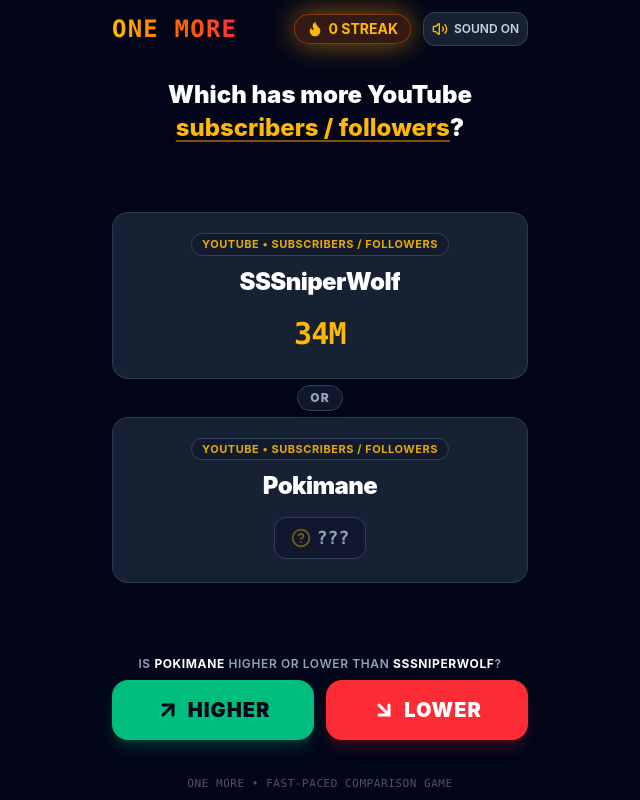
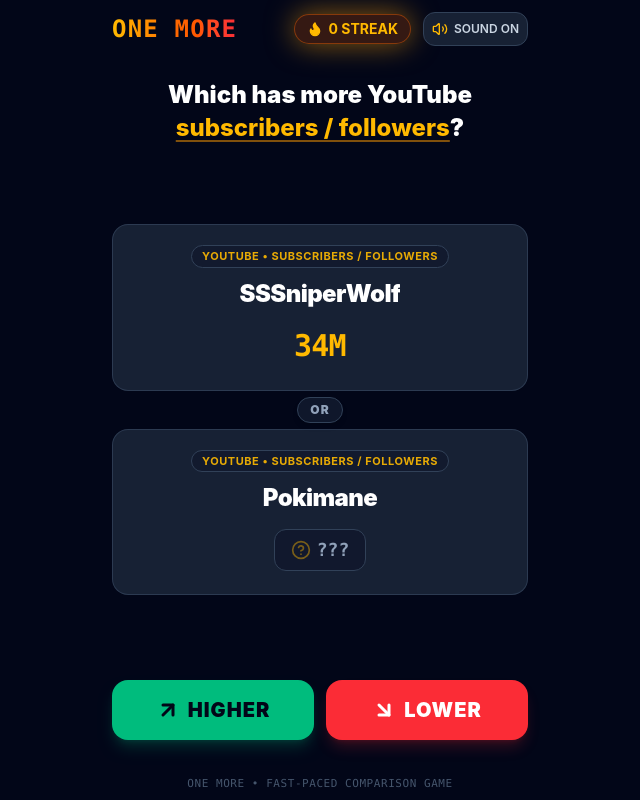
Before and after one commit to ShreyashSrivastavaa/OneMore, a React (Vite) app: page / in a window 1280 px wide. Both pictures are taken after a click on the button "START GAME". Shown: the whole page, without its empty margins (320-960 px from the left). Built offline with nearby package versions, Linux system fonts and the light colour scheme.

Commit message:
feat: implement core game logic and UI for question-based comparison gameplay

```diff
--- a/src/App.jsx
+++ b/src/App.jsx
@@ -100,7 +100,15 @@
         setIsNewBest(true);
       }
 
-      setCurrentScreen(SCREEN.RESULT_CORRECT);
+      // Directly get and load next question
+      const q = getNextQuestion(nextStreak, usedQuestionIds);
+      const newUsedIds = new Set(usedQuestionIds);
+      newUsedIds.add(q.id);
+
+      setUsedQuestionIds(newUsedIds);
+      setCurrentQuestion(q);
+      // Stay on GAME screen
+      setCurrentScreen(SCREEN.GAME);
     } else {
       const recordBroken = saveBestStreak(currentStreak);
       if (recordBroken) {
@@ -109,16 +117,6 @@
       }
       setCurrentScreen(SCREEN.RESULT_WRONG);
     }
-  };
-
-  const handleNextQuestion = () => {
-    const q = getNextQuestion(currentStreak, usedQuestionIds);
-    const newUsedIds = new Set(usedQuestionIds);
-    newUsedIds.add(q.id);
-
-    setUsedQuestionIds(newUsedIds);
-    setCurrentQuestion(q);
-    setCurrentScreen(SCREEN.GAME);
   };
 
   return (
@@ -140,17 +138,10 @@
 
         {currentScreen === SCREEN.GAME && currentQuestion && (
           <GameScreen
+            key={currentQuestion.id}
             question={currentQuestion}
             currentStreak={currentStreak}
             onGuess={handleGuess}
-          />
-        )}
-
-        {currentScreen === SCREEN.RESULT_CORRECT && currentQuestion && (
-          <ResultCorrectScreen
-            question={currentQuestion}
-            newStreak={currentStreak}
-            onNextQuestion={handleNextQuestion}
           />
         )}
 
--- a/src/components/GameScreen.jsx
+++ b/src/components/GameScreen.jsx
@@ -85,11 +85,7 @@
       </div>
 
       {/* Action Buttons: HIGHER / LOWER */}
-      <div className="w-full pt-3 pb-2 space-y-2">
-        <p className="text-xs text-center text-slate-400 font-semibold uppercase tracking-wider">
-          Is <span className="text-white font-bold">{question.entityB}</span> higher or lower than <span className="text-white font-bold">{question.entityA}</span>?
-        </p>
-
+      <div className="w-full pt-3 pb-2">
         <div className="grid grid-cols-2 gap-3">
           <button
             onClick={() => handleGuess('HIGHER')}
```
